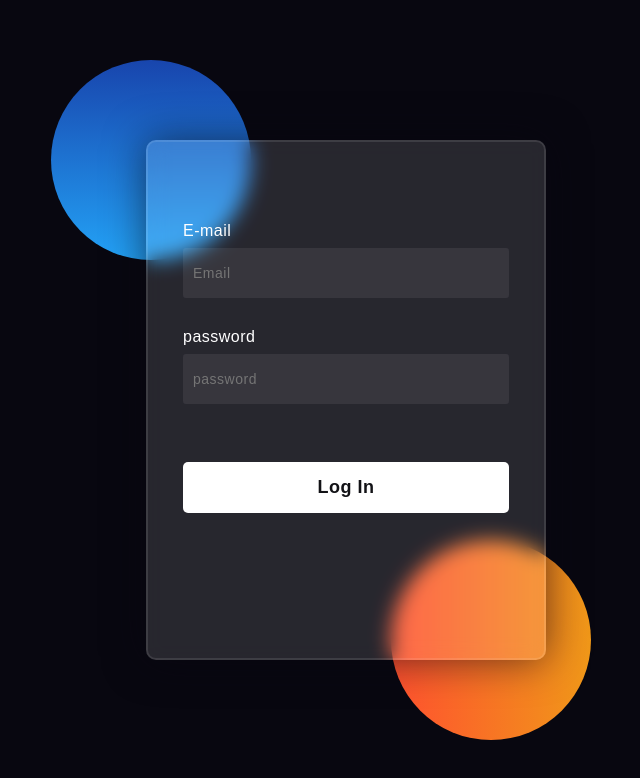
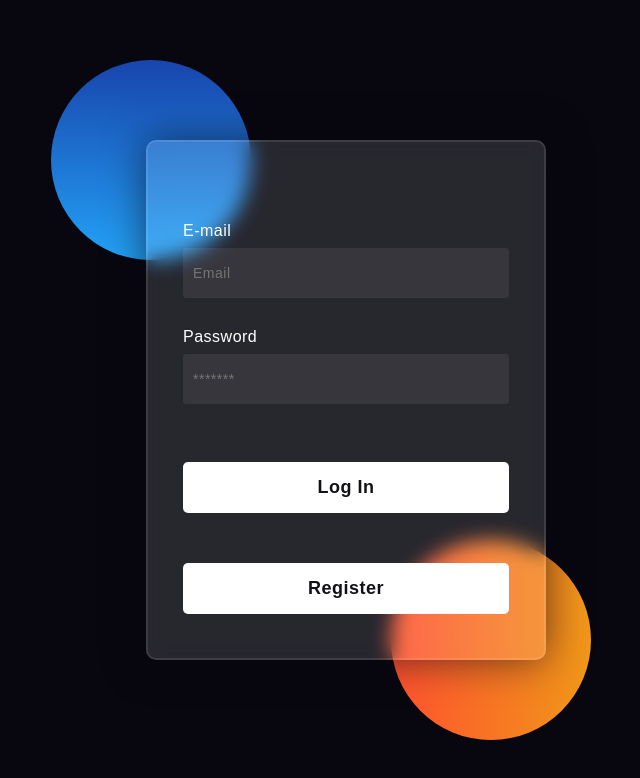
Before and after one commit to Yordy2001/pokemon-api, a React (Create React App) app in the folder frontend/: page /login in a window 1280 px wide. Shown: the top 778 px of the page, without its empty margins (294-934 px from the left). Built offline with nearby package versions, Linux system fonts and the light colour scheme.

Commit message:
add register route

```diff
--- a/frontend/src/App.tsx
+++ b/frontend/src/App.tsx
@@ -2,6 +2,7 @@ import { Routes, Route, Link, BrowserRouter } from 'react-router-dom'
 
 import Home from './Router/home/home';
 import Login from './Router/login/login';
+import Register from './Router/register/register';
 import PrivateRouter from './utils/protectedRouter';
 
 
@@ -23,6 +24,7 @@ function App() {
           }
         />
         <Route path='/login' element={ <Login /> }></Route>
+        <Route path='/register' element={ <Register />}></Route>
 
         <Route path='*' element={ <p>There's nothing here: 404!</p> } />
       </Routes>
--- a/frontend/src/Router/login/login.tsx
+++ b/frontend/src/Router/login/login.tsx
@@ -1,9 +1,11 @@
+import React from 'react';
+
+import { useForm } from 'react-hook-form';
+import { IUser } from '../../interface';
+import fetchAuth from '../../utils/API/fetchAuth';
+
 import '../../assets/style/main.css'
 import './login.css';
-
-import { IUser } from '../../interface';
-import fetchAuth from '../../utils/API/fetchAuth';
-import { useForm } from 'react-hook-form';
 
 
 const AuthApi = new fetchAuth()
@@ -43,17 +45,18 @@ export default function Login() {
       <label
         className='label_login'
         htmlFor="password">
-        password
+        Password
       </label>
 
       <input
         {...register("password", { required: true, maxLength: 80 })}
         className='input_login'
         type="password"
-        placeholder="password"
+        placeholder="*******"
       />
 
       <button type="submit" className='button-loging'>Log In</button>
+      <button type="submit" className='button-loging'>Register</button>
     </form>
   </div>
 }
--- a/frontend/src/utils/API/fetchAuth.tsx
+++ b/frontend/src/utils/API/fetchAuth.tsx
@@ -14,7 +14,7 @@ export default class fetchAuth extends fetchApi{
         localStorage.setItem('isAuthenticate', JSON.stringify(true))
     }
 
-    async authRegister( data:IUser ){
+    async register( data:IUser ){
        await this.api.post('/auth/register', data)
     }
 
```
Also changed, not shown: 1 other file (tests, documents, lock files or other folders).
